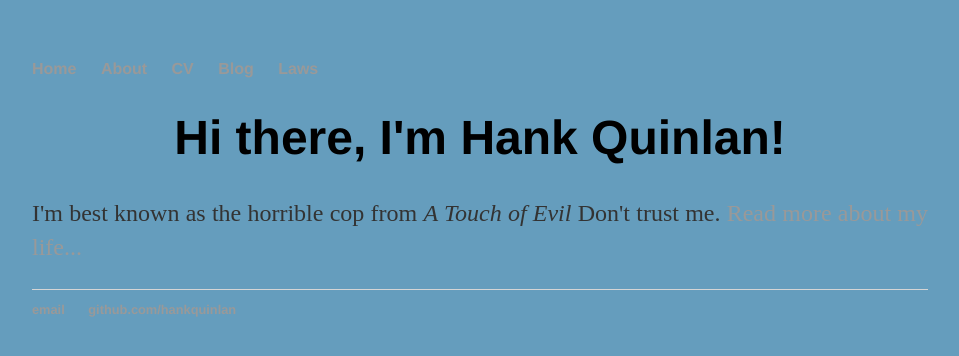
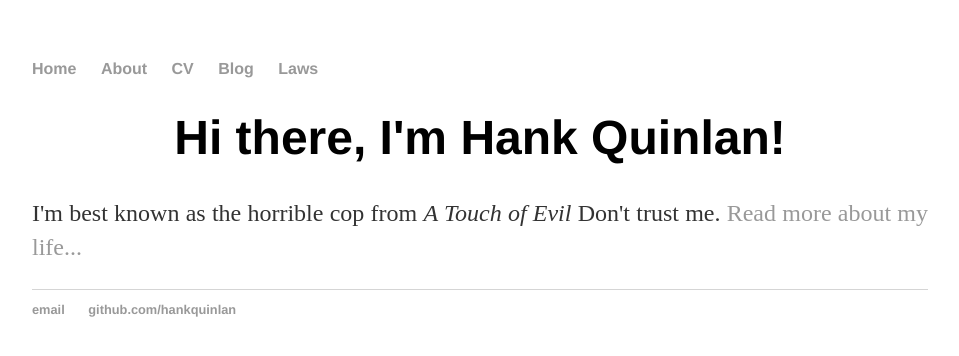
Before and after one commit to lexieph/lexieph.github.io, a Jekyll site: the page built from index.html, in a window 1280 px wide. Shown: the top 356 px of the page, without its empty margins (160-1119 px from the left). Built offline with Jekyll 4.4.1, drawn with Linux system fonts in a browser that asks for light colours.

Commit message:
Removed background color from main.css

```diff
--- a/css/main.css
+++ b/css/main.css
@@ -1,7 +1,6 @@
 body {
     margin: 60px auto;
     width: 70%;
-    background-color: #659DBD;
 }
 nav ul, footer ul {
     font-family:'Helvetica', 'Arial', 'Sans-Serif';
```
